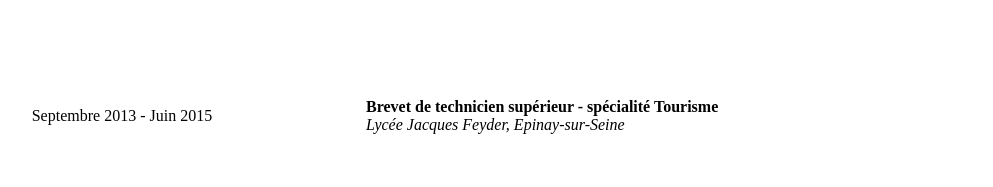
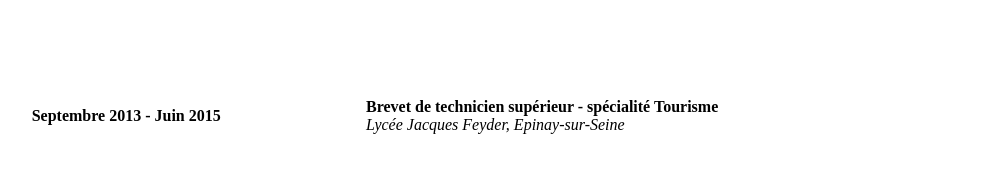
Before and after one commit to CaroleGrllt/curriculum-vitae, a plain HTML site: page skills.html in a window 1280 px wide. Shown: the part 902-1089 px from the top of the page, without its empty margins (134-1127 px from the left). Drawn offline with Linux system fonts and the light colour scheme.

Commit message:
Update skills.html

```diff
--- a/skills.html
+++ b/skills.html
@@ -31,7 +31,7 @@
           <td><strong>Licence professionnelle - Médiation culturelle et valorisation des expressions artistiques</strong><br><em>Université de Cergy-Pontoise</em></td>
         </tr>
         <tr>
-          <td>Septembre 2013 - Juin 2015</td>
+          <td><strong>Septembre 2013 - Juin 2015</strong></td>
           <td><strong>Brevet de technicien supérieur - spécialité Tourisme</strong><br><em>Lycée Jacques Feyder, Epinay-sur-Seine</em></td>
         </tr>
       </table>
```
